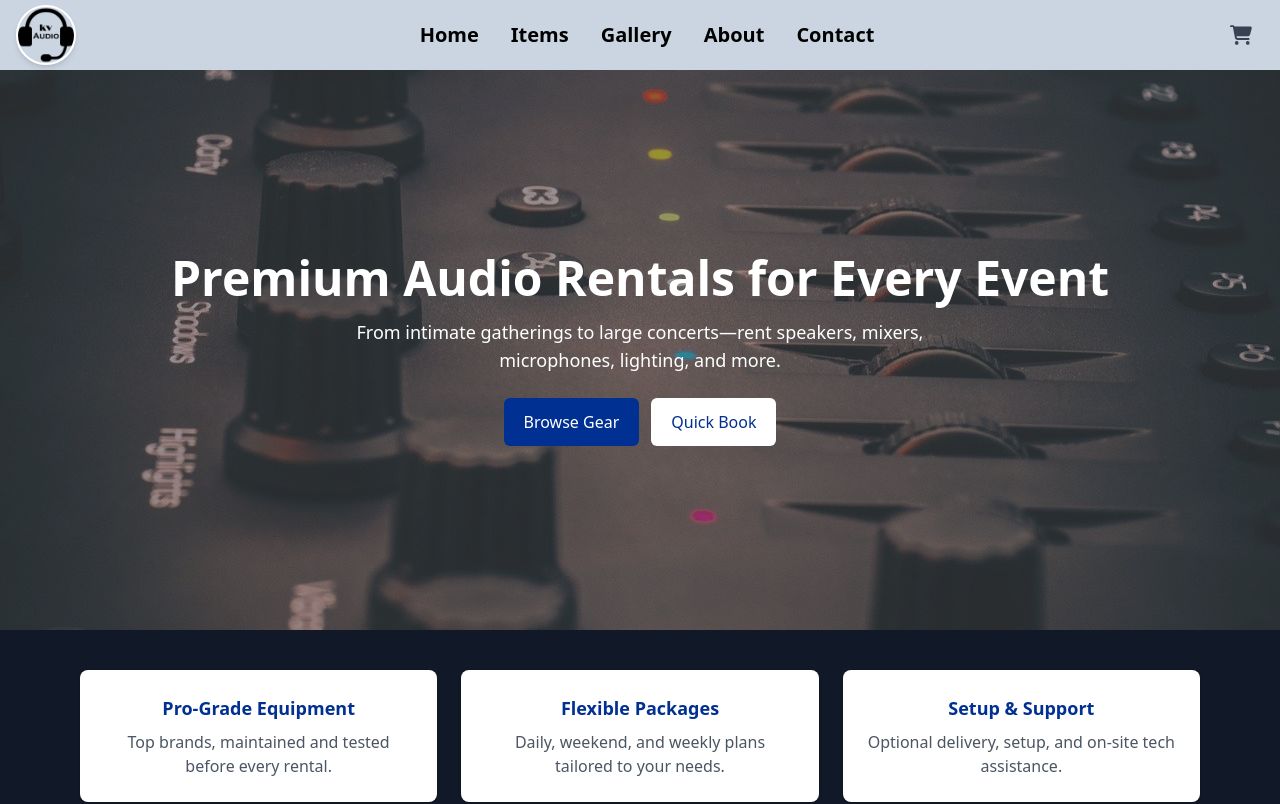
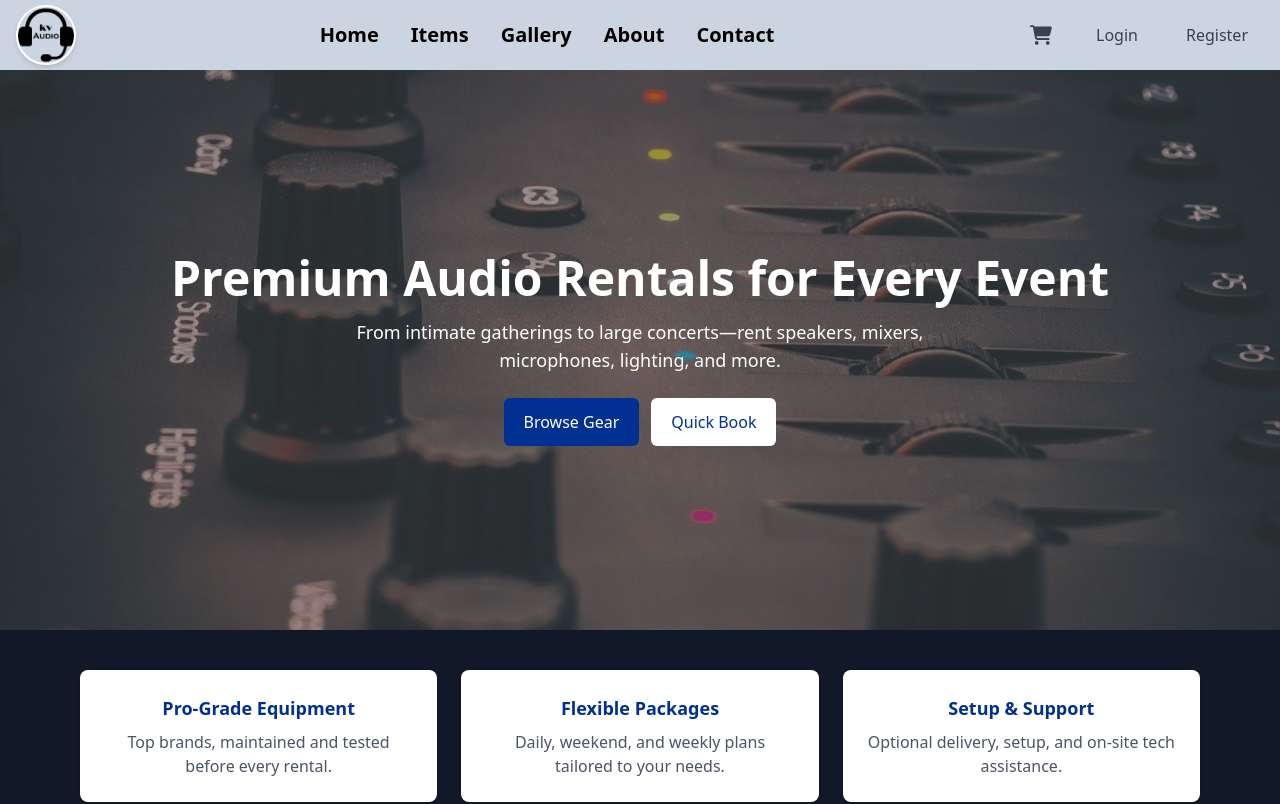
Before and after one commit to YasithWijesuriya/kv-audio-frontend, a React (Vite) app: page / in a window 1280 px wide. Shown: the top 804 px of the page. Built offline with nearby package versions, Linux system fonts and the light colour scheme; no server answers.

Commit message:
`Refactor Header component: update token state, add logout handler, and improve navigation links`

```diff
--- a/src/components/header.jsx
+++ b/src/components/header.jsx
@@ -8,26 +8,42 @@ import MobileNavPanel from "./mobileNavPanel";
 
 export default function Header() {
   const [navPanelOpen, setNavPanelOpen] = useState(false);
-	const token = localStorage.getItem("token");
+  const [token, setToken] = useState(localStorage.getItem("token")); // ✅ token as state
   const [isAdmin, setIsAdmin] = useState(false);
 
+  // Fetch user role if token exists
   useEffect(() => {
     if (!token) {
       setIsAdmin(false);
       return;
     }
-api.get("/api/users/", {
-			headers: { Authorization: `Bearer ${token}` }
-		}).then((res) => {
+
+    api
+      .get("/api/users/", {
+        headers: { Authorization: `Bearer ${token}` },
+      })
+      .then((res) => {
         const user = res.data;
         setIsAdmin(user?.role === "admin");
-		}).catch(() => setIsAdmin(false));
+      })
+      .catch(() => setIsAdmin(false));
   }, [token]);
 
+  // Logout handler
   const handleLogout = () => {
     localStorage.removeItem("token");
+    setToken(null); // ✅ trigger React re-render
     window.location.href = "/login";
   };
+
+  // Optional: update token state if login happens elsewhere
+  useEffect(() => {
+    const handleStorageChange = () => {
+      setToken(localStorage.getItem("token"));
+    };
+    window.addEventListener("storage", handleStorageChange);
+    return () => window.removeEventListener("storage", handleStorageChange);
+  }, []);
 
   return (
     <header className="w-full h-[70px] shadow-xl flex items-center px-4 bg-slate-300 text-black font-semibold">
@@ -58,7 +74,10 @@ api.get("/api/users/", {
           Contact
         </Link>
         {isAdmin && (
-					<Link to="/admin/" className="text-[20px] font-bold text-red-700 hover:text-red-800 transition-colors">
+          <Link
+            to="/admin/"
+            className="text-[20px] font-bold text-red-700 hover:text-red-800 transition-colors"
+          >
             Admin
           </Link>
         )}
@@ -86,6 +105,24 @@ api.get("/api/users/", {
             <span className="font-medium">Logout</span>
           </button>
         )}
+
+        {/* Login / Register Buttons if no token */}
+        {!token && (
+          <>
+            <Link
+              to="/login"
+              className="px-4 py-2 text-gray-700 hover:text-blue-600 transition-colors font-medium"
+            >
+              Login
+            </Link>
+            <Link
+              to="/register"
+              className="px-4 py-2 text-gray-700 hover:text-blue-600 transition-colors font-medium"
+            >
+              Register
+            </Link>
+          </>
+        )}
       </div>
 
       {/* Mobile Menu Button */}
```
Lines whose indentation alone changed are shown as unchanged.
